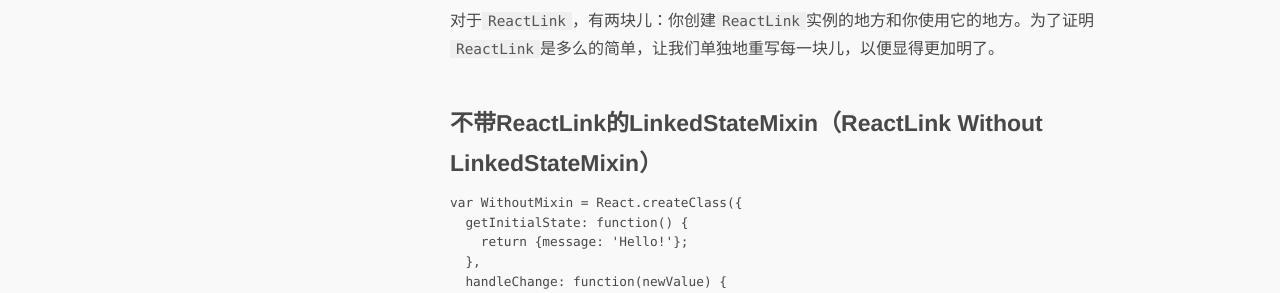
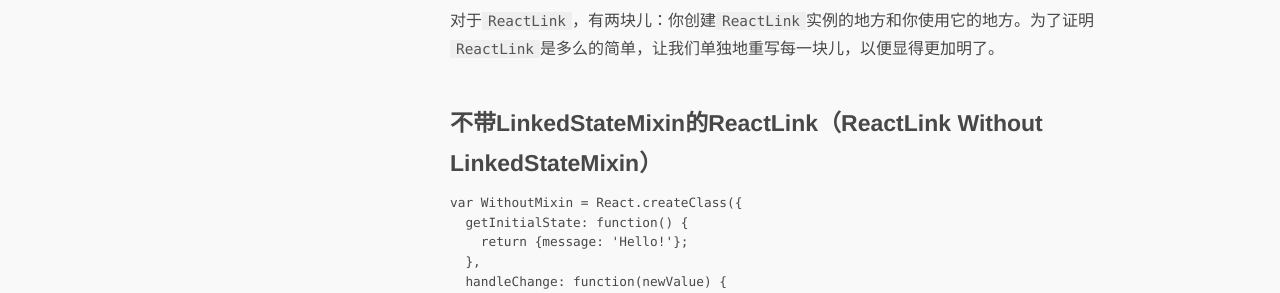
Before and after one commit to yaoshanliang/react-docs, a Jekyll site: the page built from zh/docs/10.2-form-input-binding-sugar.md, in a window 1280 px wide and 900 px high, scrolled down 1775 px. Shown: the part 150-443 px from the top of the window. Built offline with Jekyll 4.4.1, drawn with Linux system fonts in a browser that asks for light colours; Markdown is read by kramdown in place of the engine named in the settings; comment, search, counter and statistics services are not loaded.

Commit message:
fix translation mistake

````diff
--- a/zh/docs/10.2-form-input-binding-sugar.md
+++ b/zh/docs/10.2-form-input-binding-sugar.md
@@ -72,7 +72,7 @@ var WithLink = React.createClass({
 
 对于`ReactLink`，有两块儿：你创建`ReactLink`实例的地方和你使用它的地方。为了证明`ReactLink`是多么的简单，让我们单独地重写每一块儿，以便显得更加明了。
 
-### 不带ReactLink的LinkedStateMixin（ReactLink Without LinkedStateMixin）
+### 不带LinkedStateMixin的ReactLink（ReactLink Without LinkedStateMixin）
 
 ```javascript{5-7,9-12}
 var WithoutMixin = React.createClass({
````
